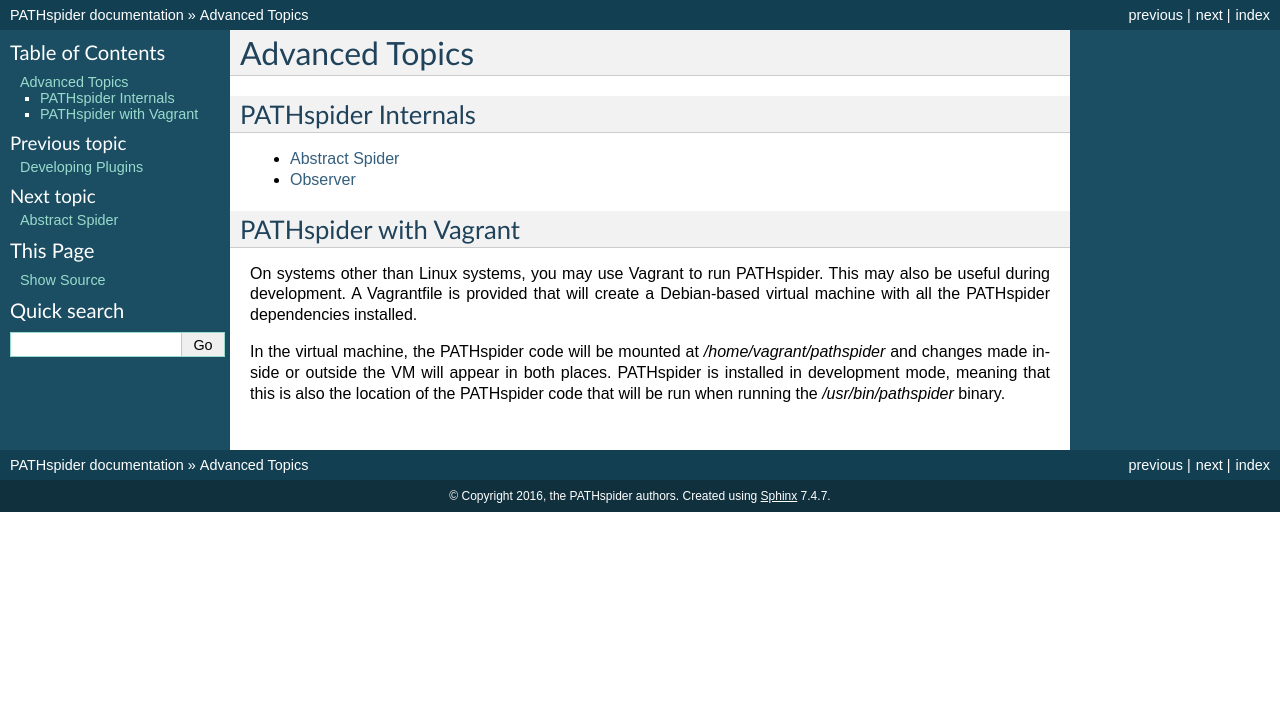
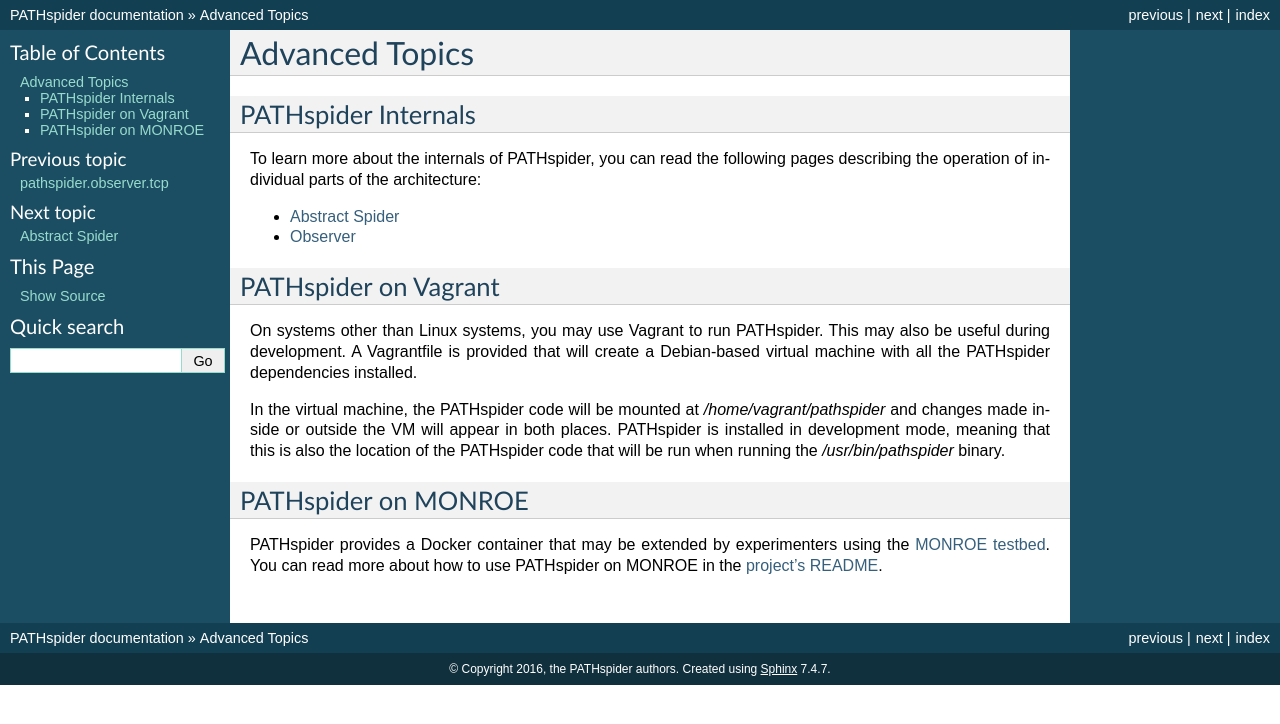
Before and after one commit to mami-project/pathspider, a Sphinx documentation site: the page built from doc/advanced.rst, in a window 1280 px wide. Shown: the top 724 px of the page. Built offline with Sphinx 7.4.7, drawn with Linux system fonts in a browser that asks for light colours.

Commit message:
First pass at developing plugins, still needs more though

```diff
--- a/doc/advanced.rst
+++ b/doc/advanced.rst
@@ -3,6 +3,9 @@
 
 PATHspider Internals
 --------------------
+
+To learn more about the internals of PATHspider, you can read the following
+pages describing the operation of individual parts of the architecture:
 
 .. toctree::
    :glob:
@@ -10,8 +13,8 @@
 
    internals/*
 
-PATHspider with Vagrant
------------------------
+PATHspider on Vagrant
+---------------------
 
 On systems other than Linux systems, you may use Vagrant to run PATHspider.
 This may also be useful during development. A Vagrantfile is provided that
@@ -23,3 +26,11 @@
 in both places. PATHspider is installed in development mode, meaning that
 this is also the location of the PATHspider code that will be run when
 running the `/usr/bin/pathspider` binary.
+
+PATHspider on MONROE
+--------------------
+
+PATHspider provides a Docker container that may be extended by experimenters
+using the `MONROE testbed <https://www.monroe-project.eu/>`_. You can read
+more about how to use PATHspider on MONROE in the `project's README
+<https://github.com/mami-project/pathspider-monroe/blob/master/README.md>`_.
--- a/doc/conf.py
+++ b/doc/conf.py
@@ -19,7 +19,6 @@
 # add these directories to sys.path here. If the directory is relative to the
 # documentation root, use os.path.abspath to make it absolute, like shown here.
 sys.path.insert(0, os.path.abspath('..'))
-sys.path.insert(0, os.path.abspath('../pathspider/plugins'))
 
 with open(os.path.abspath('../pathspider/VERSION'), encoding='utf-8') as version_file:
     pathspider_version = version_file.read().strip()
--- a/doc/internals/abstract.rst
+++ b/doc/internals/abstract.rst
@@ -7,5 +7,9 @@
 :class:`pathspider.base.Spider` which provides a skeleton that has the required
 functions for any plugin. The documentation for this base class is below:
 
-.. autoclass:: pathspider.base.Spider
+pathspider.base
+---------------
+
+.. automodule:: pathspider.base
    :members:
+   :undoc-members:
--- /dev/null
+++ b/doc/plugindev/icmp.rst
@@ -0,0 +1,6 @@
+pathspider.observer.icmp
+========================
+
+.. automodule:: pathspider.observer.icmp
+   :members:
+   :undoc-members:
--- /dev/null
+++ b/doc/plugindev/tcp.rst
@@ -0,0 +1,6 @@
+pathspider.observer.tcp
+=======================
+
+.. automodule:: pathspider.observer.tcp
+   :members:
+   :undoc-members:
```
Also changed, not shown: doc/plugindev.rst (+95 -85 lines).
